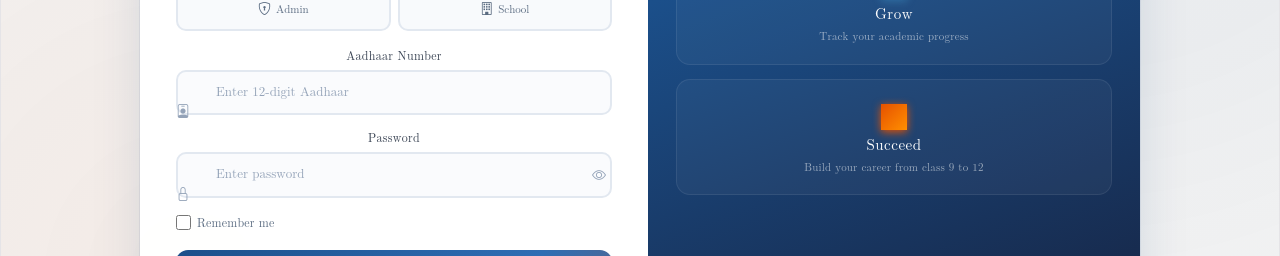
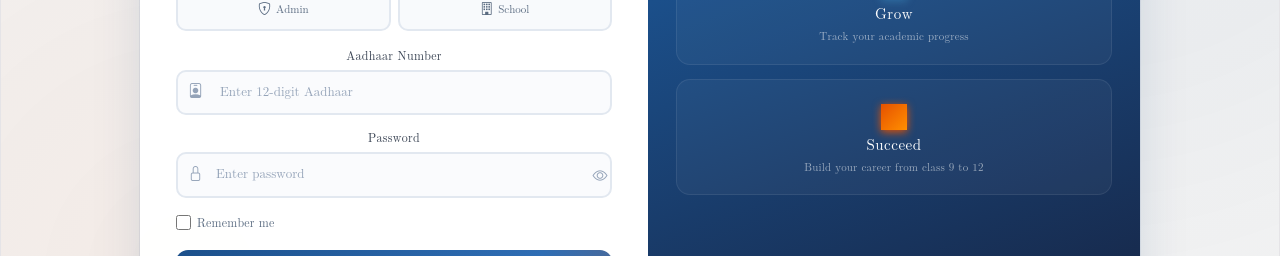
Before and after one commit to VAIBHAVTOMAR321/Gyandhara, a React (Vite) app: page /gyandhara/login in a window 1280 px wide. Shown: the part 438-694 px from the top of the page. Built offline with nearby package versions, Linux system fonts and the light colour scheme.

Commit message:
Login updated

```diff
--- a/src/components/all_login/Login.jsx
+++ b/src/components/all_login/Login.jsx
@@ -230,7 +230,7 @@ const Login = () => {
             {formData.role === 'admin' ? (
               <div className="form-group">
                 <label>{t.emailPhone}</label>
-                <div className="input-wrapper">
+                <div className="input-wrapper-text">
                   <i className="bi bi-person"></i>
                   <input
                     type="text"
@@ -244,7 +244,7 @@ const Login = () => {
             ) : formData.role === 'school' ? (
               <div className="form-group">
                 <label>{t.schoolId}</label>
-                <div className="input-wrapper">
+                <div className="input-wrapper-text">
                   <i className="bi bi-building"></i>
                   <input
                     type="text"
@@ -258,7 +258,7 @@ const Login = () => {
             ) : (
               <div className="form-group">
                 <label>{t.aadhaar}</label>
-                <div className="input-wrapper">
+                <div className="input-wrapper-text">
                   <i className="bi bi-person-badge"></i>
                   <input
                     type="text"
--- a/src/components/all_login/login.css
+++ b/src/components/all_login/login.css
@@ -231,29 +231,75 @@
   letter-spacing: 0.3px;
 }
 
+.input-wrapper-text {
+  position: relative;
+  display: flex;
+  align-items: center;
+}
+
+.input-wrapper-text i {
+  position: absolute;
+  left: 12px;
+  top: 50%;
+  transform: translateY(-50%);
+  color: #94A3B8;
+  font-size: 15px;
+  transition: color 0.2s ease;
+  z-index: 2;
+  pointer-events: none;
+}
+
+.input-wrapper-text input:focus ~ i {
+  color: #E65100;
+}
+
+.input-wrapper-text input {
+  width: 100%;
+  padding: 11px 11px 11px 42px;
+  border: 2px solid #E2E8F0;
+  border-radius: 10px;
+  font-size: 13px;
+  transition: all 0.25s ease;
+  background: #FAFBFD;
+  color: #1E293B;
+}
+
+.input-wrapper-text input:focus {
+  outline: none;
+  border-color: #FF8F00;
+  background: #FFFFFF;
+  box-shadow: 0 0 0 4px rgba(255, 143, 0, 12);
+}
+
+.input-wrapper-text input::placeholder {
+  color: #94A3B8;
+}
+
 .input-wrapper {
   position: relative;
   display: flex;
   align-items: center;
 }
 
-.input-wrapper i {
+.input-wrapper i:first-of-type {
   position: absolute;
-  left: 0px;
-  bottom: -8px;
+  left: 12px;
+  top: 50%;
+  transform: translateY(-50%);
   color: #94A3B8;
-  font-size: 14px;
+  font-size: 15px;
   transition: color 0.2s ease;
   z-index: 2;
+  pointer-events: none;
 }
 
-.input-wrapper input:focus ~ i {
+.input-wrapper input:focus ~ i:first-of-type {
   color: #E65100;
 }
 
 .input-wrapper input {
   width: 100%;
-  padding: 11px 40px 11px 38px;
+  padding: 11px 42px 11px 38px;
   border: 2px solid #E2E8F0;
   border-radius: 10px;
   font-size: 13px;
@@ -276,14 +322,29 @@
 .password-toggle {
   position: absolute;
   right: 12px;
+  top: 50%;
+  transform: translateY(-50%);
   background: none;
   border: none;
   cursor: pointer;
   color: #94A3B8;
-  padding: 4px;
+  padding: 0;
+  width: 24px;
+  height: 24px;
   font-size: 15px;
   transition: color 0.2s ease;
   z-index: 2;
+  display: flex;
+  align-items: center;
+  justify-content: center;
+}
+
+.password-toggle i {
+  display: flex;
+  align-items: center;
+  justify-content: center;
+  width: 100%;
+  height: 100%;
 }
 
 .password-toggle:hover {
```
